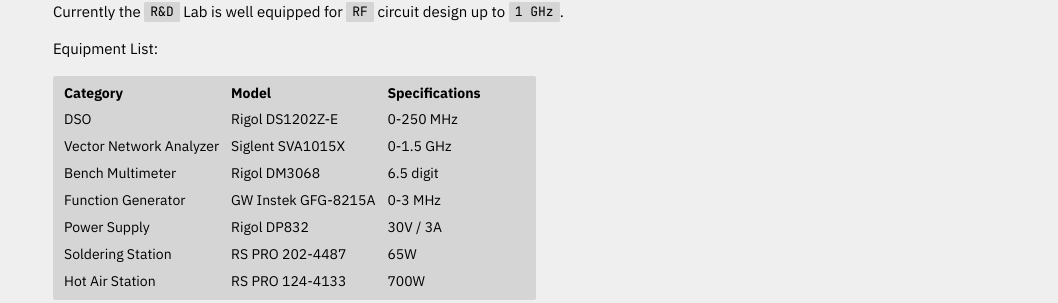
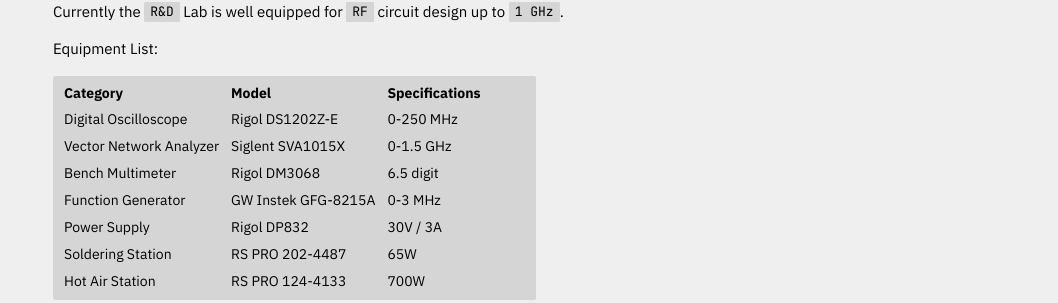
Before and after one commit to lunar-sh/journal.lunar.sh, a Jekyll site: the page built from info.md, in a window 1280 px wide and 900 px high, scrolled down 572 px. Shown: the part 150-453 px from the top of the window, without its empty margins (222-1280 px from the left). Built offline with Jekyll 4.4.1, drawn with Linux system fonts in a browser that asks for light colours; nearby versions of some CDN libraries.

Commit message:
Update info.md

```diff
--- a/info.md
+++ b/info.md
@@ -29,7 +29,7 @@
 
 | Category               | Model                  | Specifications          |
 |------------------------|------------------------|-------------------------|
-| DSO                    | Rigol DS1202Z-E        | 0-250 MHz               |
+| Digital Oscilloscope   | Rigol DS1202Z-E        | 0-250 MHz               |
 | Vector Network Analyzer| Siglent SVA1015X       | 0-1.5 GHz               |
 | Bench Multimeter       | Rigol DM3068           | 6.5 digit               |
 | Function Generator     | GW Instek GFG-8215A    | 0-3 MHz                 |
```
